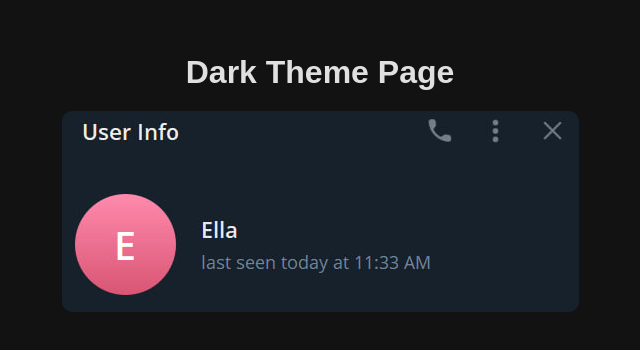
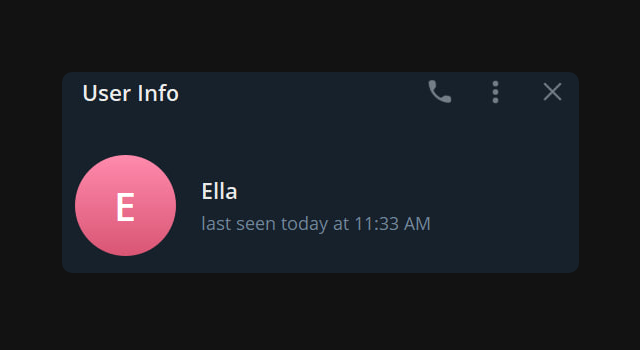
Before and after one commit to dog-cat-crow/xyz, a plain HTML site: page index.html in a window 1280 px wide. Shown: the part 226-576 px from the top of the page, without its empty margins (320-960 px from the left). Drawn offline with Linux system fonts and the light colour scheme.

Commit message:
Update index.html

```diff
--- a/index.html
+++ b/index.html
@@ -32,7 +32,6 @@
 </head>
 <body>
     <div>
-        <h1>Dark Theme Page</h1>
         <img src="image.png" alt="Example Image">
     </div>
 </body>
```
